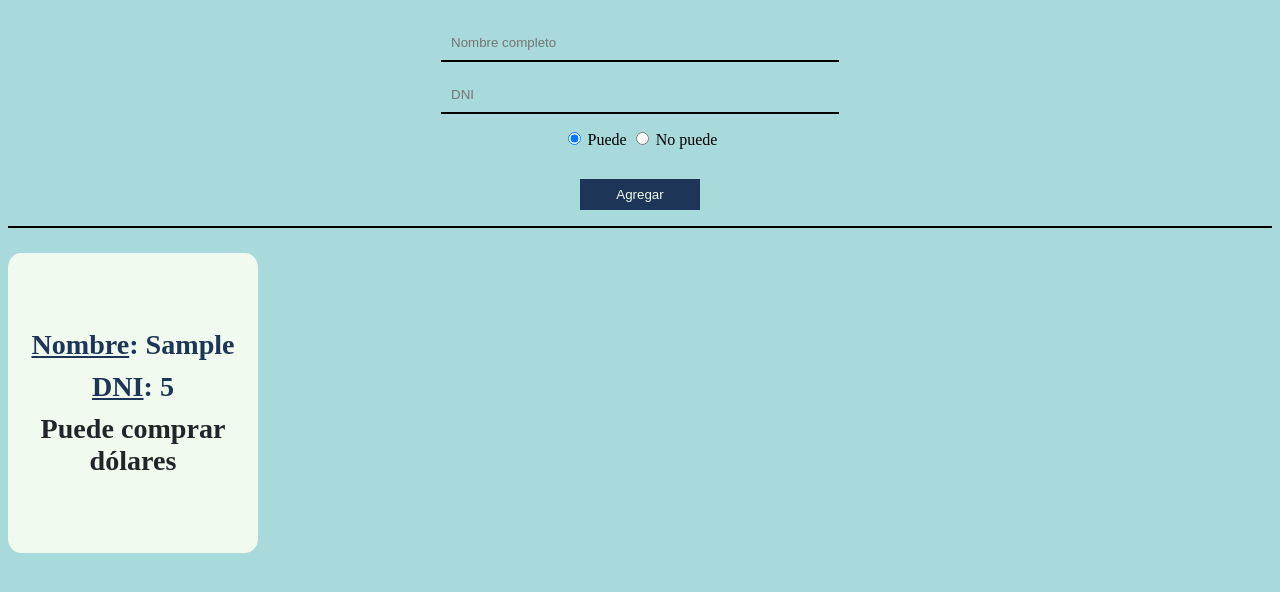
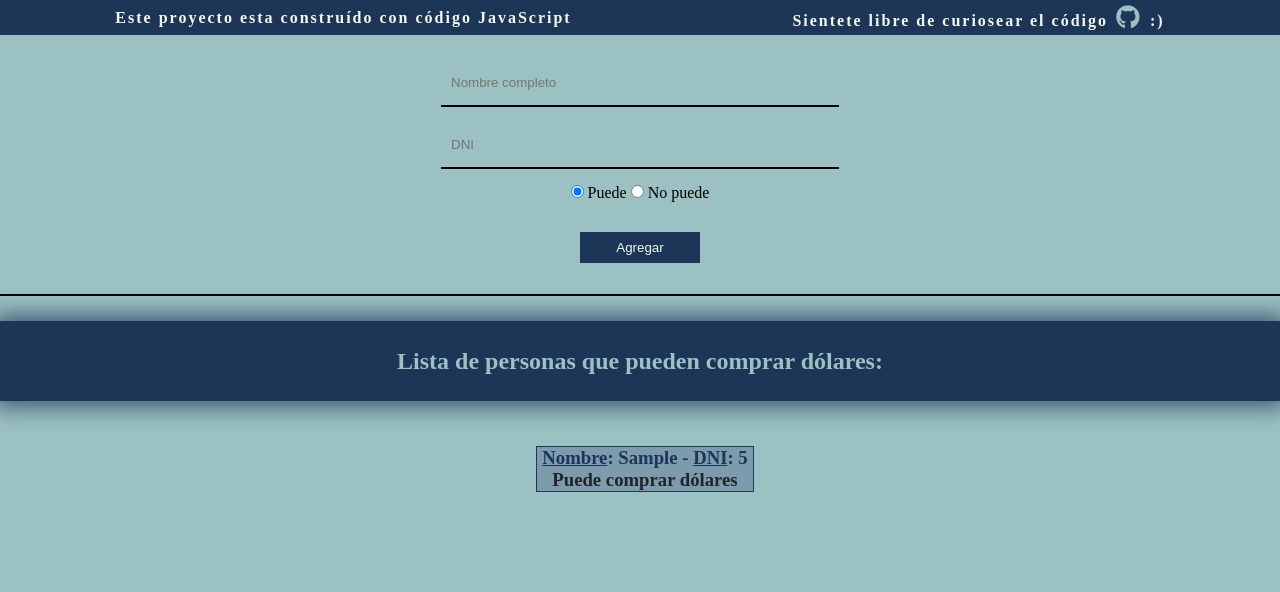
Before and after one commit to frandepe/tareaPuedeNoPuede, a plain HTML site: page index.html in a window 1280 px wide. Both pictures are taken after typing "Sample", "5" into the empty fields and a click on the button "Agregar". Drawn offline with Linux system fonts and the light colour scheme.

Commit message:
cambio-3

```diff
--- a/codigo.js
+++ b/codigo.js
@@ -17,6 +17,7 @@ const noPuedeComprar = document.getElementById("noPuedeComprar");
 const listaDePersonas = document.getElementById("listaDePersonas");
 const usuarioExistente = document.getElementById("usuarioExistente");
 
+//localStorage.setItem("unValor", "sarasa")
 
 agregarDatos.addEventListener("click", addNombreDNI);
 
@@ -57,7 +58,8 @@ identificarDNI.value = "";
 
 function pintarCodigo (algunArray) {
     listaDePersonas.innerHTML = `${algunArray.map((persona, index) =>
-        `<div class="card" key="${index}"><h3><u>Nombre</u>: ${persona.nombre}</h3><h3><u>DNI</u>: ${persona.dni}</h3><h3 style="color:#212529;">${persona.check}</h3></div>`).join("")}`;
+        `<div class="card" key="${index}"><h3><u>Nombre</u>: ${persona.nombre} - <u>DNI</u>: ${persona.dni}</h3><h3 style="color:#212529;">${persona.check}</h3></div>`).join("")}`;
+        //`<div class="card" key="${index}"><h3><u>Nombre</u>: ${persona.nombre}</h3><h3><u>DNI</u>: ${persona.dni}</h3><h3 style="color:#212529;">${persona.check}</h3></div>`).join("")}`
 }
 
 // function corroborarUsuario () {
--- a/index.css
+++ b/index.css
@@ -1,33 +1,138 @@
-body{
-    background-color: #a8dadc;
+*{
+    box-sizing: border-box;
+    margin: 0;
+    padding: 0;
 }
 
-.card{
-    background-color: #f1faee;
-    width: 250px;
-    height: 300px;
-    border-radius: 5%;
-    align-items: center;
+
+body{
+    background-color: #9bc1c2;
+}
+
+
+.forms-contenedor{
     display: flex;
     justify-content: center;
-    font-size: 1.5em;
-    font-weight: 600;
-    flex-direction: column;
-    gap: 10px;
     text-align: center;
+    width: 100%;
+    height: auto;
+    border-bottom: 2px solid black;
+    margin-bottom: 2%;
+    margin-top: 2%;
+}
+
+.input-text input{
+    width: 100%;
+    height: 20%;
+    padding: 10px;
+    border: none;
+    border-bottom: 2px solid black;
+    background-color: transparent;
+    color: black;
+    outline: none;
+    margin-bottom: 15px ;
+}
+
+.boton {
+    display: flex;
+    justify-content: center;
+    margin-top: 30px;
 
 }
 
+.input-radio input {
+    cursor: pointer;
+}
+.forms-contenedor button {
+    background-color: #1d3557;
+    color: #f1faee;
+    width: 30%;
+    padding: 2%;
+    border: none;
+    cursor: pointer;
+}
+
+
+.card{
+    background-color: rgba(4, 4, 85, 0.2);
+    width: 100%;
+    height: auto;
+    border: 1px solid #1d3557;
+    display: flex;
+    justify-content: center;
+    font-size: 1em;
+    flex-direction: column;
+    text-align: center;
+    margin: 5px;
+}
+.card h3{
+    color: #1d3557;
+    margin: 0;
+}
+
+.listas-contenedor{
+    display: flex;
+    justify-content: center;
+    align-items: center;
+    text-align: center;
+    width: 100%;
+    max-width: 100%;
+    margin-top: 40px;
+}
+
+.ya-existe{
+    color: rgb(163, 18, 18);
+    margin-top: 20px;
+    margin-bottom: 50px;
+}
+
+.titulo{
+    width: 100%;
+    height: 10%;
+    font-size: 1.5em;
+    background: #1d3557;
+    text-align: center;
+    display: flex;
+    justify-content: center;
+    align-items: center;
+    color: #9bc1c2;
+    box-shadow: 0px 0px 21px 6px rgba(29,53,87,0.75);
+-webkit-box-shadow: 0px 0px 21px 6px rgba(29,53,87,0.75);
+-moz-box-shadow: 0px 0px 21px 6px rgba(29,53,87,0.75);
+}
+
+i{
+    color: #9bc1c2;
+    font-size: 1.5em;
+}
+i:hover{
+color: #f1faee;
+transition: all 1s;
+}
+
+.texto-navbar{
+    display: flex;
+    justify-content: space-around;
+    color: #f1faee;
+    background: #1d3557;
+    letter-spacing: 2px;
+    padding: 5px;
+    align-items: center;
+
+}
+
+nav{
+    width: 100%;
+}
+
+/*
 #listaDePersonas{
     display: grid;
     grid-template-columns: repeat(5, 1fr);
     gap: 10px;
 }
 
-.card h3{
-    color: #1d3557;
-    margin: 0;
-}
+
 
 .cardPoder{
     margin-top: 5%;
@@ -56,43 +161,6 @@ body{
     justify-content: center;
 }
 
-.forms-contenedor{
-    display: flex;
-    justify-content: center;
-    text-align: center;
-    width: 100%;
-    height: auto;
-    border-bottom: 2px solid black;
-    margin-bottom: 2%;
-    margin-top: 2%;
-}
 
-.input-text input{
-    width: 100%;
-    height: 20%;
-    padding: 10px;
-    border: none;
-    border-bottom: 2px solid black;
-    background-color: transparent;
-    color: black;
-    outline: none;
-    margin-bottom: 15px ;
-}
 
-.boton {
-    display: flex;
-    justify-content: center;
-    margin-top: 30px;
-}
-
-.input-radio input {
-    cursor: pointer;
-}
-.forms-contenedor button {
-    background-color: #1d3557;
-    color: #f1faee;
-    width: 30%;
-    padding: 2%;
-    border: none;
-    cursor: pointer;
-}
+*/
--- a/index.html
+++ b/index.html
@@ -3,10 +3,24 @@
     <meta charset="UTF-8">
     <meta http-equiv="X-UA-Compatible" content="IE=edge">
     <meta name="viewport" content="width=device-width, initial-scale=1.0">
+    <link href="/your-path-to-fontawesome/css/all.css" rel="stylesheet">
     <link rel="stylesheet" href="index.css">
+    <link rel="stylesheet" href="https://use.fontawesome.com/releases/v5.8.1/css/all.css" integrity="sha384-50oBUHEmvpQ+1lW4y57PTFmhCaXp0ML5d60M1M7uH2+nqUivzIebhndOJK28anvf" crossorigin="anonymous">
     <title>Document</title>
 </head>
 <body>
+    <header>
+        <nav>
+            <div class="texto-navbar">
+                <div>
+                    <h4>Este proyecto esta construído con código JavaScript</h4>
+                </div>
+                <div>
+                    <h4>Sientete libre de curiosear el código <a href="https://github.com/frandepe/tareaPuedeNoPuede"><i class="fab fa-github"></i></a> :) </h4>
+                </div>
+            </div>
+        </nav>
+    </header>
 <div class="forms-contenedor">
     <form action="" id="">
         <div class="input-text">
@@ -22,13 +36,15 @@
         <div class="boton">
             <button id="agregarDatos" type="submit">Agregar</button>
         </div>
+        <p class="ya-existe" id="usuarioExistente"></p>
     </form>
 </div>
-
-
-   <div id="listaDePersonas"></div>
-   <div id="usuarioExistente"></div>
-
+<h3 class="titulo">Lista de personas que pueden comprar dólares:</h3>
+<div class="listas-contenedor">
+    <div>
+    <p id="listaDePersonas"></p>
+    </div>
+</div>
 
     <script src="codigo.js"></script>
 </body>
```
